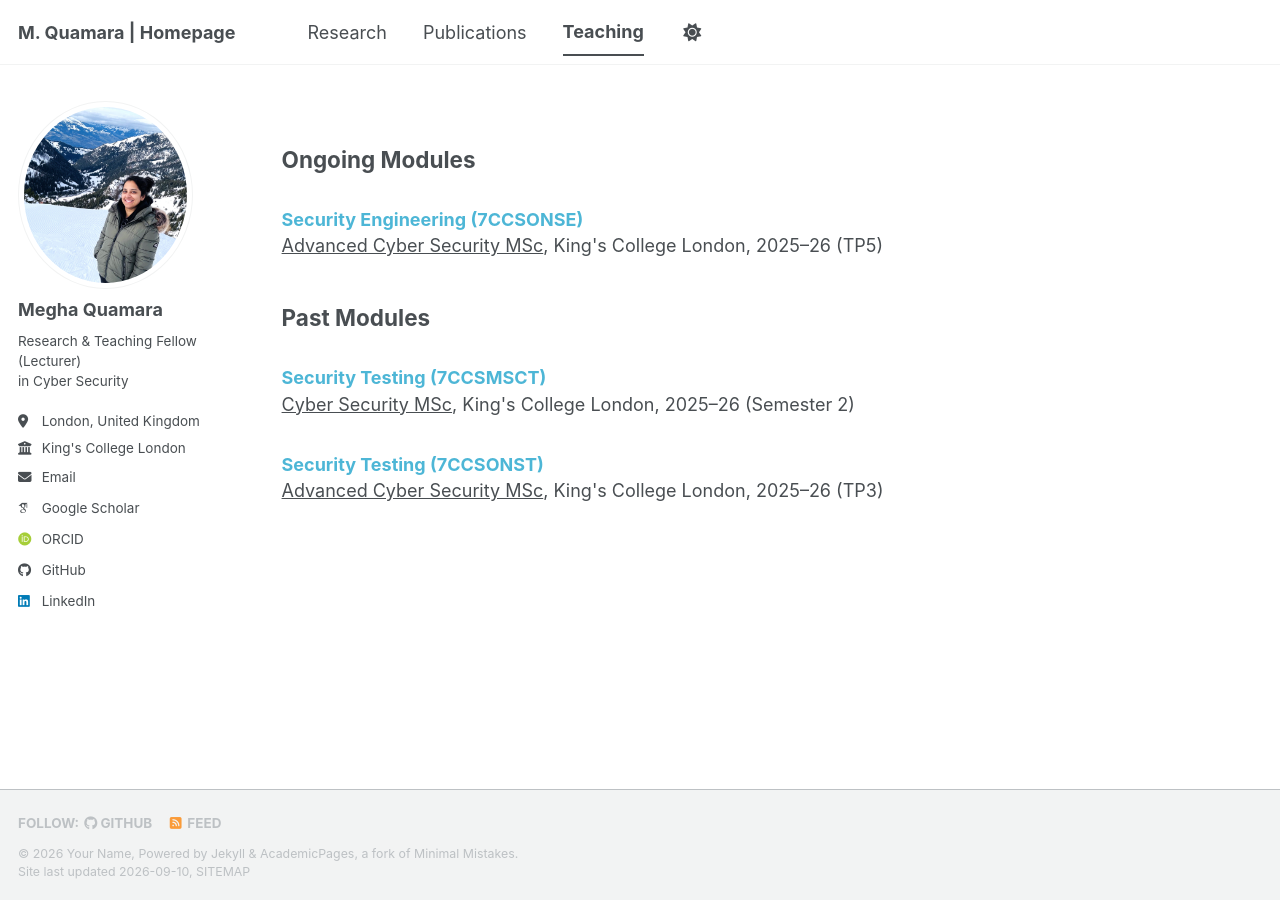
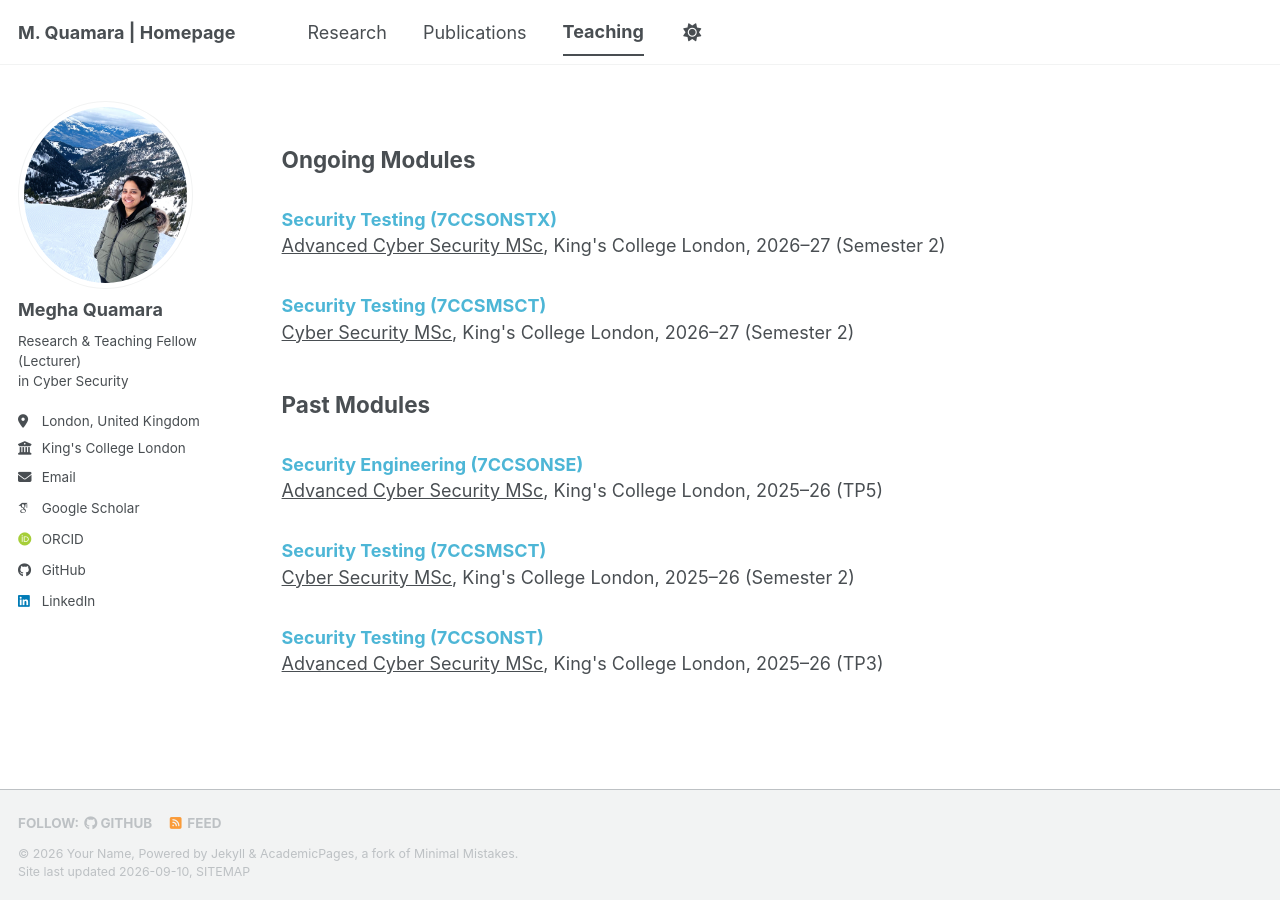
Before and after one commit to meghaquamara/personal-website, a Jekyll site: the page built from _pages/teaching.md, in a window 1280 px wide. Built offline with Jekyll 4.4.1, drawn with Linux system fonts in a browser that asks for light colours; some web fonts are replaced; a script bundle is joined from its source files by our own code; library files that are not in the unit come from our copies.

Commit message:
Update teaching.md

```diff
--- a/_pages/teaching.md
+++ b/_pages/teaching.md
@@ -7,14 +7,28 @@ author_profile: true
 
 ## Ongoing Modules
 
+<h3 class="teaching-course">Security Testing (7CCSONSTX)</h3>
+
+<p class="teaching-info">
+  <a href="https://www.kcl.ac.uk/study/postgraduate-taught/courses/advanced-cyber-security" target="_blank">Advanced Cyber Security MSc</a>,
+  King's College London, 2026–27 (Semester 2)
+</p>
+
+<h3 class="teaching-course">Security Testing (7CCSMSCT)</h3>
+
+<p class="teaching-info">
+  <a href="https://www.kcl.ac.uk/study/postgraduate-taught/courses/cyber-security-msc" target="_blank">Cyber Security MSc</a>,
+  King's College London, 2026–27 (Semester 2)
+</p>
+
+## Past Modules
+
 <h3 class="teaching-course">Security Engineering (7CCSONSE)</h3>
 
 <p class="teaching-info">
   <a href="https://www.kcl.ac.uk/study/postgraduate-taught/courses/advanced-cyber-security" target="_blank">Advanced Cyber Security MSc</a>,
   King's College London, 2025–26 (TP5)
 </p>
-
-## Past Modules
 
 <h3 class="teaching-course">Security Testing (7CCSMSCT)</h3>
 
```
